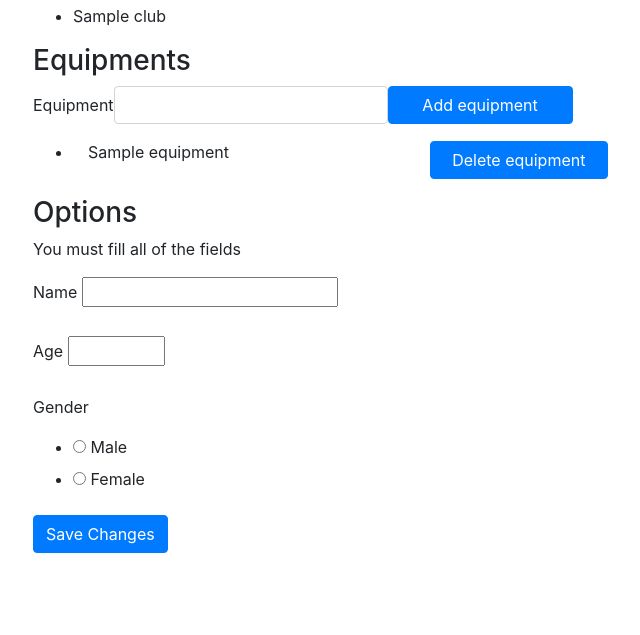
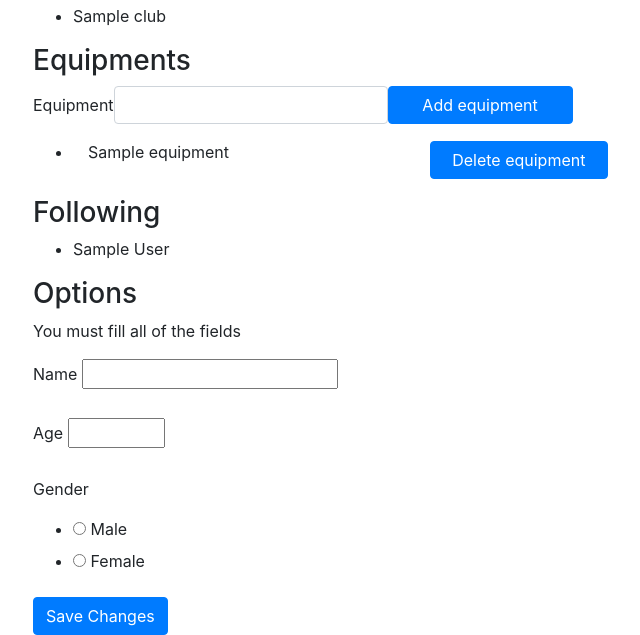
Before and after one commit to elehtine/Harrastuslista, a Flask app: page /user/1/ in a window 1280 px wide. Shown: the part 335-970 px from the top of the page, without its empty margins (52-692 px from the left). Before the commit the page ends 888 px from the top, so only its background shows below. Run offline with Flask 2, Linux system fonts and the light colour scheme; a user stored in the database is signed in; tables that the repository leaves empty hold one stand-in row (values such as "Sample post"); some libraries are stand-ins or nearby versions.

Commit message:
Implement following users

```diff
--- a/application/auth/views.py
+++ b/application/auth/views.py
@@ -1,5 +1,5 @@
 from flask import render_template, request, redirect, url_for
-from flask_login import login_user, logout_user
+from flask_login import login_user, logout_user, login_required, current_user
 
 from application import app, db
 from application.auth.models import User, GENDERS
@@ -86,3 +86,23 @@ def user_options(user_id):
     db.session().commit()
 
     return redirect(url_for("user_page", user_id = user.id))
+
+@app.route("/user/<user_id>/follow/<follow_id>/", methods=["POST"])
+@login_required
+def user_follow(user_id, follow_id):
+    user = User.query.get(user_id)
+    if not user:
+        return redirect(url_for("index"))
+
+    if user != current_user:
+        return redirect(url_for("user_page", user_id = user.id))
+
+    followed = User.query.get(follow_id)
+
+    if not followed:
+        return redirect(url_for("user_page", user_id = user.id))
+
+    user.following.append(followed)
+    db.session.commit()
+
+    return redirect(url_for("user_page", user_id=followed.id))
--- a/application/templates/auth/user.html
+++ b/application/templates/auth/user.html
@@ -41,8 +41,6 @@
           </ul>
         </small>
       </div>
-    {% else %}
-      <p>This is not your user page. In future you will be able to add friends</p>
     {% endif %}
     <ul>
       {% for e in user.equipments %}
@@ -54,6 +52,24 @@
         </li>
       {% endfor %}
     </ul>
+    {% if current_user.is_authenticated and current_user.id == user.id %}
+      <h3>Following</h3>
+      <ul>
+        {% for u in user.following %}
+          <li>{{ u.name }}</li>
+        {% endfor %}
+      </ul>
+    {% else %}
+      {% if current_user.is_authenticated and user in current_user.following %}
+        <p>You are following {{ user.name }}</p>
+      {% else %}
+        <form class="form-inline" method="POST"action="{{
+        url_for('user_follow', user_id=current_user.id, follow_id=user.id)
+        }}">
+          <input type="submit" class="btn btn-primary" value="follow">
+        </form>
+      {% endif %}
+    {% endif %}
     {% if current_user.is_authenticated and current_user.id == user.id %}
       <h3>Options</h3>
       <p>You must fill all of the fields</p>
```
Also changed, not shown: application/auth/models.py (+10 -0 lines), application/clubs/models.py (+5 -4 lines).
